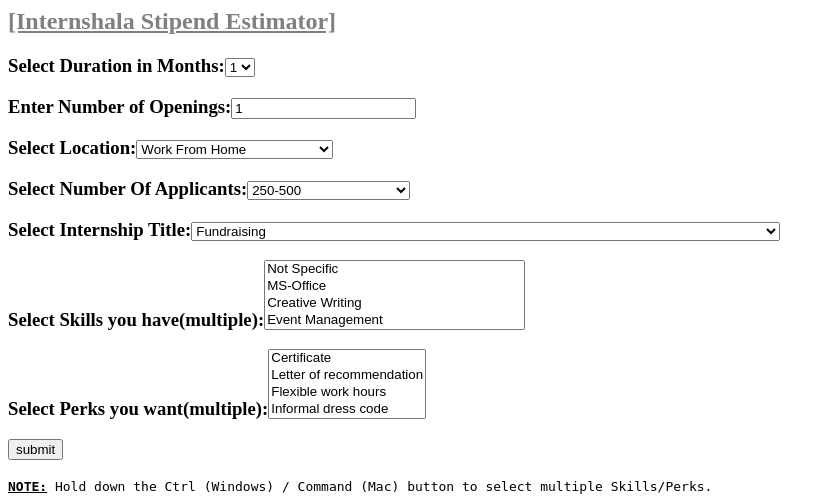
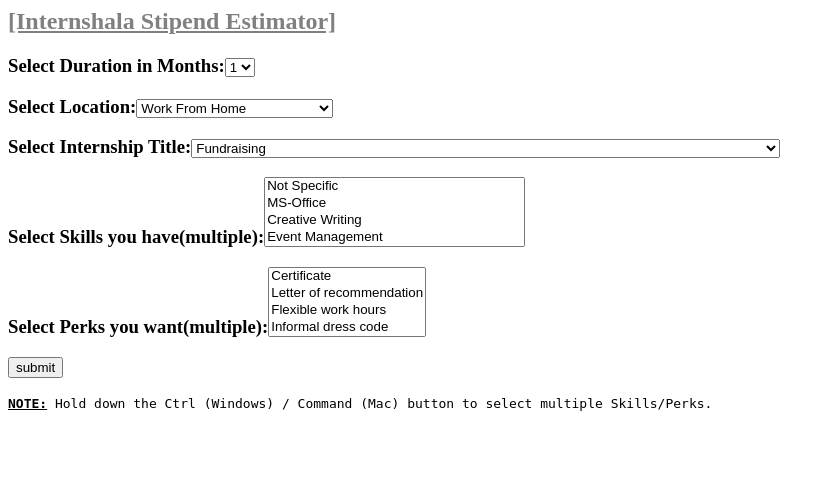
Before and after one commit to rishi5565/internshala-stipend-estimator, a Flask app: page / in a window 1280 px wide. Shown: the top 500 px of the page, without its empty margins (0-835 px from the left). Run offline with Flask 2, Linux system fonts and the light colour scheme.

Commit message:
some updations

```diff
--- a/flask-app/main.py
+++ b/flask-app/main.py
@@ -14,8 +14,6 @@ def estimate():
     if request.method=='POST':
         result=request.form
         location = result['location']
-        openings = result['openings']
-        applicants = result['applicants']
         title = result['title']
         perks = result.getlist('perks')
         duration = result['duration']
@@ -39,10 +37,6 @@ def estimate():
         except:
             pass
         try:
-            cat_vector[index_dict['Number of Openings']] = int(openings)
-        except:
-            pass
-        try:
             cat_vector[perk_list] = 1
         except:
             pass
@@ -52,10 +46,6 @@ def estimate():
             pass
         try:
             cat_vector[index_dict['Title_'+str(title)]] = 1
-        except:
-            pass
-        try:
-            cat_vector[index_dict['Applicants_'+str(applicants)]] = 1
         except:
             pass
         try:
@@ -70,7 +60,7 @@ def estimate():
         scaler = pickle.load(scaler_file)
 
         prediction = model.predict(scaler.transform(cat_vector.reshape(1,-1)))
-        lmda = 0.2731531291764417
+        lmda = 0.49576864409121985
         prediction = inv_boxcox(prediction, lmda)
         pred = "Rs. " + str(int((prediction).tolist()[0])) + " approx."
 
--- a/flask-app/templates/home.html
+++ b/flask-app/templates/home.html
@@ -8,7 +8,6 @@
 <option value="5">5</option>
 <option value="6">6</option>
 </select></h3>
-<h3 style="text-align: left;">Enter Number of Openings:<input name="openings" type="text" value="1" /></h3>
 <h3 style="text-align: left;">Select Location:<select name="location">
     <option value="Work From Home">Work From Home</option>
     <option value="Gurgaon">Gurgaon</option>
@@ -102,14 +101,6 @@
     <option value="Warangal">Warangal</option>
     <option value="Cochin">Cochin</option>
 </select></h3>
-<h3 style="text-align: left;">Select Number Of Applicants:<select name="applicants">
-    <option value="250-500">250-500</option>
-    <option value="Early Application Phase">Early Application Phase</option>
-    <option value="0-250">0-250</option>
-    <option value="500-750">500-750</option>
-    <option value="1000+">1000+</option>
-    <option value="750-1000">750-1000</option>
-    </select></h3>
 <h3 style="text-align: left;">Select Internship Title:<select name="title">
     <option value="Fundraising">Fundraising</option>
     <option value="Business Development">Business Development</option>
```
Also changed, not shown: EDA Images/boxcoxtrans.png, README.md, 5 other files.
